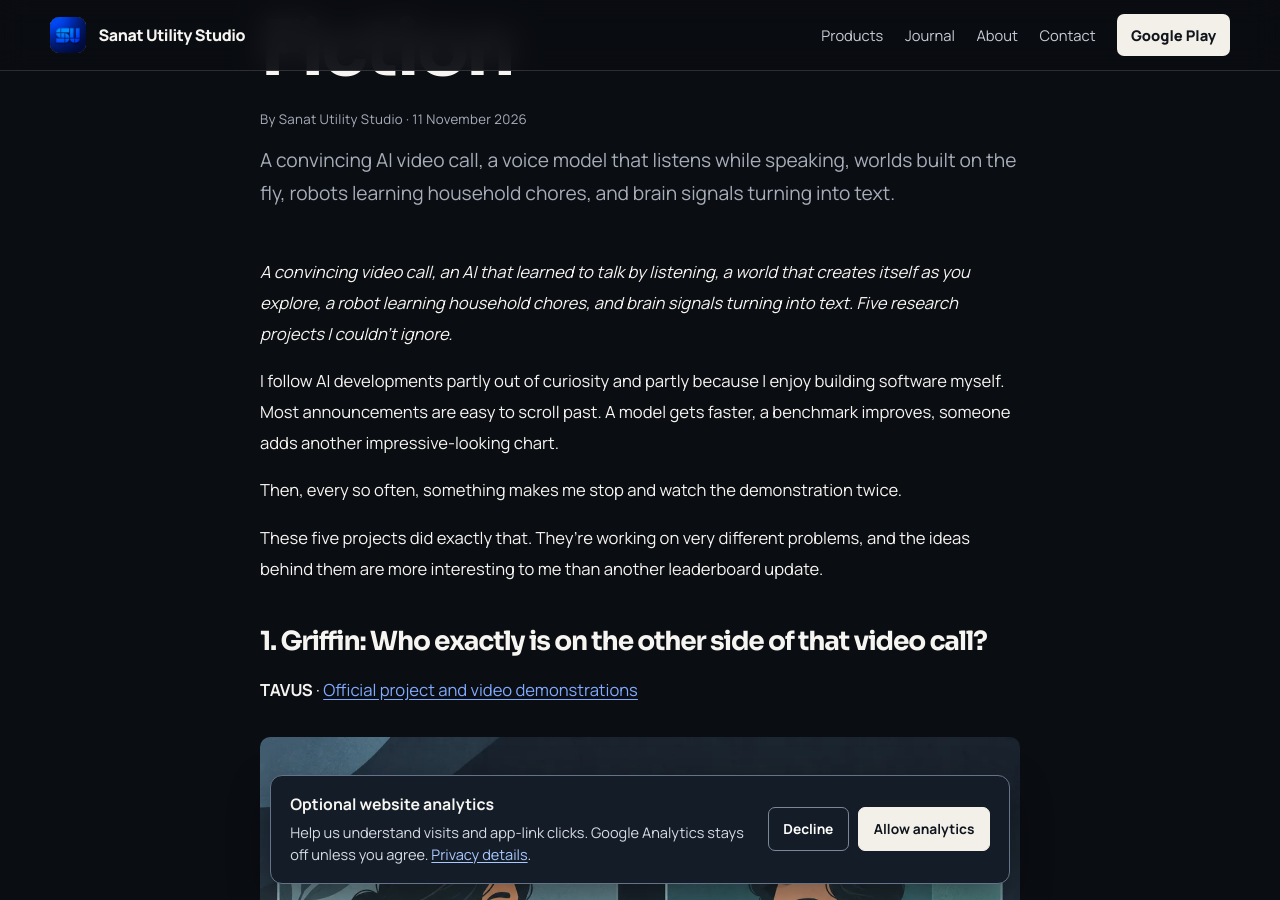
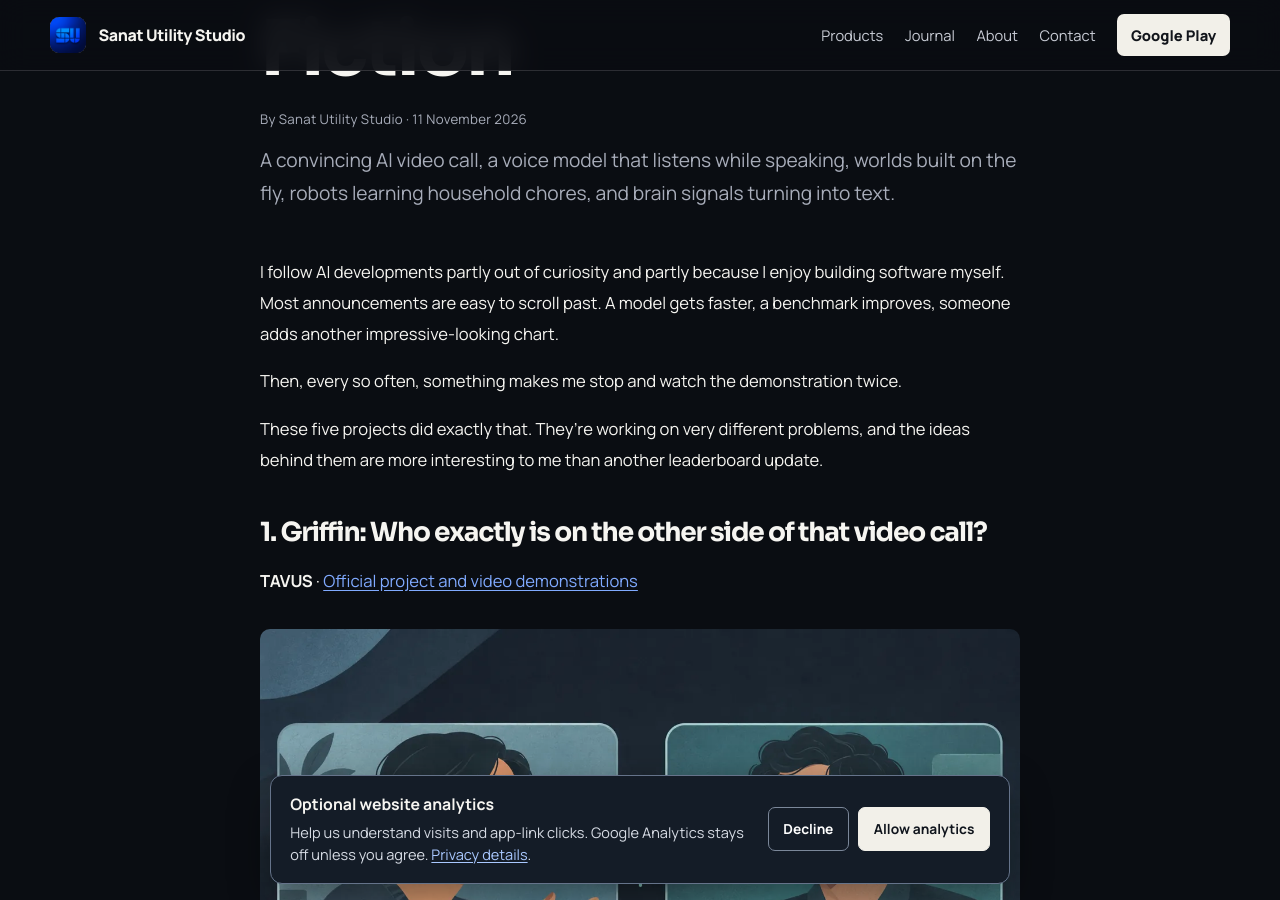
Before and after one commit to sanatutilitystudio/sanatutilitystudio.github.io, a Jekyll site: the page built from _posts/2026-11-11-five-ai-projects-that-feel-like-science-fiction.md, in a window 1280 px wide and 900 px high, scrolled down 399 px. Built offline with Jekyll 4.4.1, drawn with Linux system fonts in a browser that asks for light colours.

Commit message:
Remove redundant intro tagline from Five AI Projects article

```diff
--- a/_posts/2026-11-11-five-ai-projects-that-feel-like-science-fiction.md
+++ b/_posts/2026-11-11-five-ai-projects-that-feel-like-science-fiction.md
@@ -11,8 +11,6 @@
 sitemap: true
 permalink: /blog/five-ai-projects-that-feel-like-science-fiction/
 ---
-
-*A convincing video call, an AI that learned to talk by listening, a world that creates itself as you explore, a robot learning household chores, and brain signals turning into text. Five research projects I couldn't ignore.*
 
 I follow AI developments partly out of curiosity and partly because I enjoy building software myself. Most announcements are easy to scroll past. A model gets faster, a benchmark improves, someone adds another impressive-looking chart.
 
```
